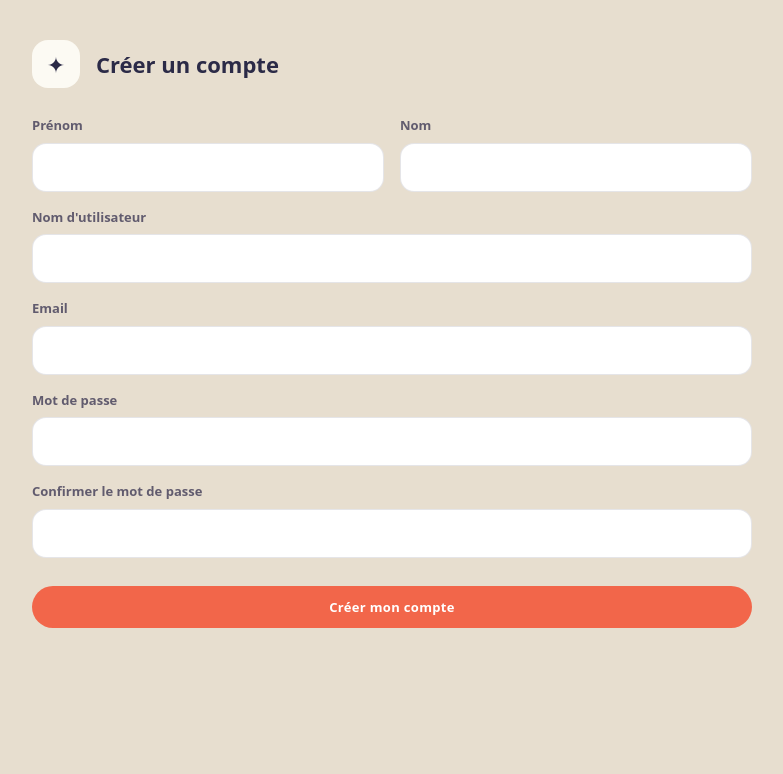
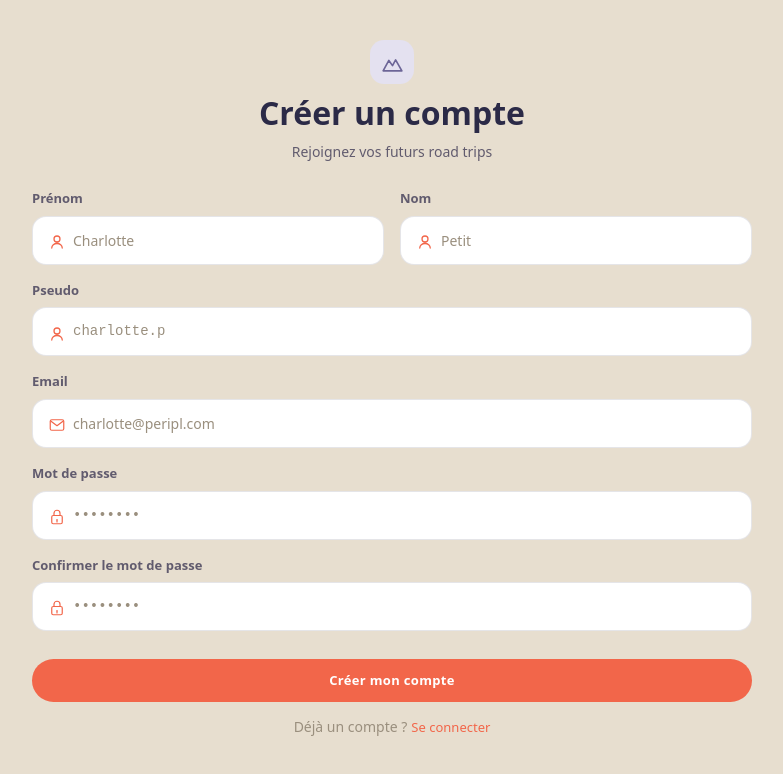
Before and after one commit to Blueton23/Transcendence, a React (Vite) app in the folder srcs/frontend/: page /signup in a window 1280 px wide. Shown: the top 774 px of the page, without its empty margins (248-1031 px from the left). Built offline with nearby package versions, Linux system fonts and the light colour scheme; no server answers.

Commit message:
format_signup

```diff
--- a/srcs/frontend/index.html
+++ b/srcs/frontend/index.html
@@ -489,6 +489,55 @@
             stroke-linejoin="round"
           ></path>
         </symbol>
+        <symbol id="i-email" viewBox="0 0 24 24">
+          <rect
+            x="3"
+            y="5"
+            width="18"
+            height="14"
+            rx="2"
+            fill="none"
+            stroke="currentColor"
+            stroke-width="1.6"
+          ></rect>
+          <path
+            d="M4 7l8 6 8-6"
+            fill="none"
+            stroke="currentColor"
+            stroke-width="1.6"
+            stroke-linecap="round"
+            stroke-linejoin="round"
+          ></path>
+        </symbol>
+
+        <symbol id="i-lock" viewBox="0 0 24 24">
+          <rect
+            x="5"
+            y="10"
+            width="14"
+            height="11"
+            rx="2"
+            fill="none"
+            stroke="currentColor"
+            stroke-width="1.6"
+          ></rect>
+          <path
+            d="M8 10V7a4 4 0 018 0v3"
+            fill="none"
+            stroke="currentColor"
+            stroke-width="1.6"
+            stroke-linecap="round"
+            stroke-linejoin="round"
+          ></path>
+          <circle cx="12" cy="15.5" r="1" fill="currentColor"></circle>
+          <path
+            d="M12 16.5v2"
+            fill="none"
+            stroke="currentColor"
+            stroke-width="1.6"
+            stroke-linecap="round"
+          ></path>
+        </symbol>
       </defs>
     </svg>
     <div id="root"></div>
--- a/srcs/frontend/src/features/auth/components/login.tsx
+++ b/srcs/frontend/src/features/auth/components/login.tsx
@@ -12,6 +12,7 @@ import Heading from "@/shared/ui/Heading";
 import Input from "@/shared/ui/Input";
 import Text from "@/shared/ui/Text";
 import IconBadge from "@/shared/ui/IconBadge";
+import Icon from "@/shared/ui/Icon";
 
 function Login() {
   const navigate = useNavigate();
@@ -56,14 +57,21 @@ function Login() {
                   htmlFor="username"
                   className="text-sm font-medium text-text-secondary"
                 >
-                  Nom d'utilisateur
+                  Pseudo
                 </label>
 
                 <Input
                   id="username"
                   type="text"
                   name="username"
-                  placeholder="Nom d'utilisateur"
+                  icon={
+                    <Icon
+                      name="user"
+                      size={18}
+                      className="text-brand-primary"
+                    />
+                  }
+                  placeholder="Charlotte.p"
                   value={username}
                   onChange={(event) => setUsername(event.target.value)}
                   autoComplete="username"
@@ -83,7 +91,15 @@ function Login() {
                   id="password"
                   type="password"
                   name="password"
-                  placeholder="Mot de passe"
+                  placeholder="••••••••"
+                  icon={
+                    <Icon
+                      name="lock"
+                      size={18}
+                      className="text-brand-primary"
+                    />
+                  }
+                  iconLabel="Mot de passe"
                   value={password}
                   onChange={(event) => setPassword(event.target.value)}
                   autoComplete="current-password"
--- a/srcs/frontend/src/features/profile/components/Modify.tsx
+++ b/srcs/frontend/src/features/profile/components/Modify.tsx
@@ -62,7 +62,7 @@ function Modify({ onSuccess }: ModifyProps) {
           </Avatar>
         </div>
 
-        {/* Nom d'utilisateur */}
+        {/* Pseudo */}
         <label className="flex flex-col gap-2">
           <span className="text-sm font-semibold text-text-secondary">
             Pseudo
--- a/srcs/frontend/src/features/profile/components/Signup.tsx
+++ b/srcs/frontend/src/features/profile/components/Signup.tsx
@@ -11,6 +11,9 @@ import { useSubmitAction } from "@/shared/hooks/useSubmitAction";
 import Button from "@/shared/ui/Button";
 import Heading from "@/shared/ui/Heading";
 import Input from "@/shared/ui/Input";
+import Icon from "@/shared/ui/Icon";
+import IconBadge from "@/shared/ui/IconBadge";
+import Text from "@/shared/ui/Text";
 
 const INITIAL_FORM: SignupData = {
   firstName: "",
@@ -56,14 +59,14 @@ function Signup() {
   return (
     <div className="w-full">
       {/* Header */}
-      <div className="flex items-center gap-4">
-        <div className="flex h-12 w-12 items-center justify-center rounded-2xl bg-surface">
-          <span className="text-xl">✦</span>
-        </div>
+      <div className="flex flex-col items-center gap-2 text-center">
+        <IconBadge color="purple" name="mtn" />
 
-        <Heading level={2} size="md">
+        <Heading level={1} size="lg">
           Créer un compte
         </Heading>
+
+        <Text tone="secondary">Rejoignez vos futurs road trips</Text>
       </div>
 
       {/* Formulaire */}
@@ -77,6 +80,10 @@ function Signup() {
 
             <Input
               name="firstName"
+              icon={
+                <Icon name="user" size={18} className="text-brand-primary" />
+              }
+              placeholder="Charlotte"
               type="text"
               value={form.firstName}
               onChange={handleChange}
@@ -91,6 +98,10 @@ function Signup() {
 
             <Input
               name="lastName"
+              icon={
+                <Icon name="user" size={18} className="text-brand-primary" />
+              }
+              placeholder="Petit"
               type="text"
               value={form.lastName}
               onChange={handleChange}
@@ -99,14 +110,16 @@ function Signup() {
           </label>
         </div>
 
-        {/* Nom d'utilisateur */}
+        {/* Pseudo */}
         <label className="flex flex-col gap-2">
           <span className="text-sm font-semibold text-text-secondary">
-            Nom d'utilisateur
+            Pseudo
           </span>
 
           <Input
             name="username"
+            icon={<Icon name="user" size={18} className="text-brand-primary" />}
+            placeholder="charlotte.p"
             type="text"
             value={form.username}
             onChange={handleChange}
@@ -123,6 +136,10 @@ function Signup() {
 
           <Input
             name="email"
+            icon={
+              <Icon name="email" size={18} className="text-brand-primary" />
+            }
+            placeholder="charlotte@peripl.com"
             type="email"
             value={form.email}
             onChange={handleChange}
@@ -138,6 +155,8 @@ function Signup() {
 
           <Input
             name="password"
+            icon={<Icon name="lock" size={18} className="text-brand-primary" />}
+            placeholder="••••••••"
             type="password"
             value={form.password}
             onChange={handleChange}
@@ -155,6 +174,8 @@ function Signup() {
 
           <Input
             name="passwordConfirmation"
+            icon={<Icon name="lock" size={18} className="text-brand-primary" />}
+            placeholder="••••••••"
             type="password"
             value={form.passwordConfirmation}
             onChange={handleChange}
@@ -178,6 +199,18 @@ function Signup() {
             {isSubmitting ? "Création..." : "Créer mon compte"}
           </Button>
         </div>
+        {/* Lien vers la connexion */}
+        <div className="flex items-center justify-center gap-1 text-sm">
+          <Text tone="muted">Déjà un compte ?</Text>
+
+          <button
+            type="button"
+            onClick={() => navigate("/login")}
+            className="font-medium text-brand-primary hover:underline"
+          >
+            Se connecter
+          </button>
+        </div>
       </form>
     </div>
   );
--- a/srcs/frontend/src/shared/ui/Icon.tsx
+++ b/srcs/frontend/src/shared/ui/Icon.tsx
@@ -20,6 +20,7 @@ export const iconNames = [
   "compass",
   "dots",
   "edit",
+  "email",
   "ext",
   "fork",
   "heart",
@@ -27,6 +28,7 @@ export const iconNames = [
   "home",
   "inbox",
   "info",
+  "lock",
   "map",
   "moon",
   "moon-off",
@@ -47,7 +49,6 @@ export const iconNames = [
   "van",
   "wallet",
   "wifi-off",
-  "edit",
   "x",
 ] as const;
 
```
